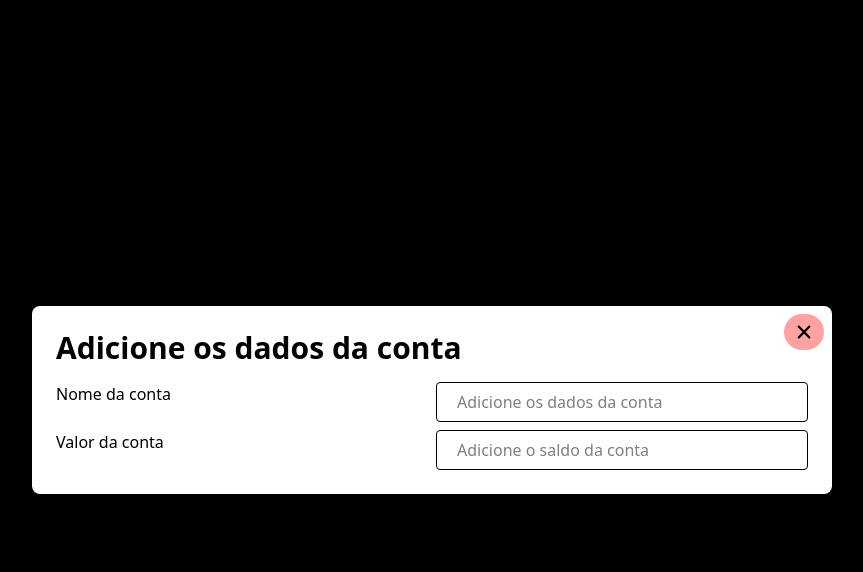
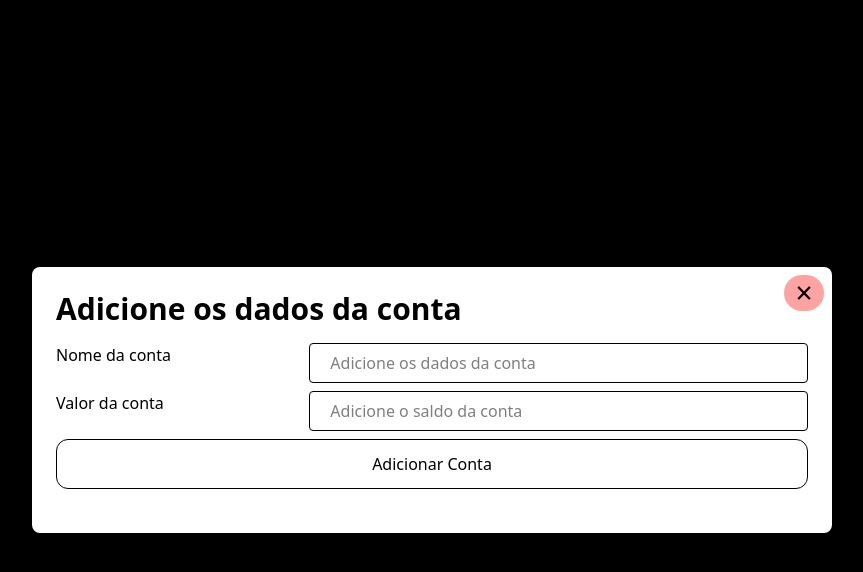
Before and after one commit to joaoSilva240/Financio-app, a React (Vite) app: page / in a window 1280 px wide. Both pictures are taken after a click on the button "Adicionar mais contas". Shown: the top 572 px of the page, without its empty margins (208-1071 px from the left). Built offline with nearby package versions, Linux system fonts and the light colour scheme.

Commit message:
feat:Adicionando modal de inclusao de conta

```diff
--- a/src/App.tsx
+++ b/src/App.tsx
@@ -10,10 +10,9 @@ type EstruturaDaConta={
 }
 
 export default function App() {
-  const [Contas, setContas]=useState<EstruturaDaConta[]>([
-    {conta:"Banco Inter",valor:1800,cor:"#434343"}
-
-  ]);
+  const [Contas, setContas]=useState<EstruturaDaConta[]>([]);
+  const [adicionarNomeContaNova,setAdicionarNomeContaNova]=useState<string>();
+  const [adicionarValorContaNova,setAdicionarValorContaNova]=useState<number>();
   const [ValorTotal,setValorTotal]=useState<number>(0);
   const [modal,setModal] = useState(false);
 
@@ -23,17 +22,14 @@ export default function App() {
   },[Contas])
 
   function handleAddConta(){
-
-
-
-
-
-    // const novaConta:EstruturaDaConta={
-    //   conta:"Nova Conta",
-    //   valor:1000,
-    //   cor:"#"+Math.floor(Math.random()*16777215).toString(16)
-    // };
-    // setContas([novaConta,...Contas]);
+    if(!adicionarNomeContaNova || !adicionarValorContaNova) return
+    const novaConta:EstruturaDaConta={
+      conta:adicionarNomeContaNova,
+      valor:adicionarValorContaNova,
+      cor:"#"+Math.floor(Math.random()*16777215).toString(16)
+    };
+    setContas([novaConta,...Contas]);
+    setModal(false)
   };
 
   return (
@@ -44,11 +40,12 @@ export default function App() {
       <button onClick={()=>setModal(true)} className='mb-5 p-5 rounded-xl bg-white text-black'>Adicionar mais contas</button>
       <Modal isOpen={modal} onClose={() => setModal(false)}>
           <h2 className="text-3xl font-bold mb-4">Adicione os dados da conta</h2>
-        <div className="grid grid-cols-2 gap-2">
+        <div className="grid grid-cols-3 gap-2">
           <p>Nome da conta</p>
-          <input className='h-10 pl-5 pr-5 border rounded-sm' type="text" name="conta" id="conta" placeholder='Adicione os dados da conta'/>
+          <input className=' col-span-2 h-10 pl-5 pr-5 border rounded-sm' type="text" name="conta" id="conta" placeholder='Adicione os dados da conta' value={adicionarNomeContaNova} onChange={(e)=>setAdicionarNomeContaNova(e.target.value)}/>
           <p>Valor da conta</p>
-          <input className='h-10 pl-5 pr-5 border rounded-sm' type="text" name="valor" id="valor" placeholder='Adicione o saldo da conta'/>
+          <input className='h-10 col-span-2 pl-5 pr-5 border rounded-sm' type="number" name="valor" id="valor" placeholder='Adicione o saldo da conta'value={adicionarValorContaNova} onChange={(e)=>setAdicionarValorContaNova(parseFloat(e.target.value))}/>
+      <button onClick={()=>handleAddConta()} className=' col-span-3 mb-5 p-3 border rounded-xl bg-white text-black'>Adicionar Conta</button>
         </div>
       </Modal>
      <div className="p-5 w-full h-fit grid grid-cols-2 rounded-xl gap-5 h-2/4 bg-gray-900">
```
